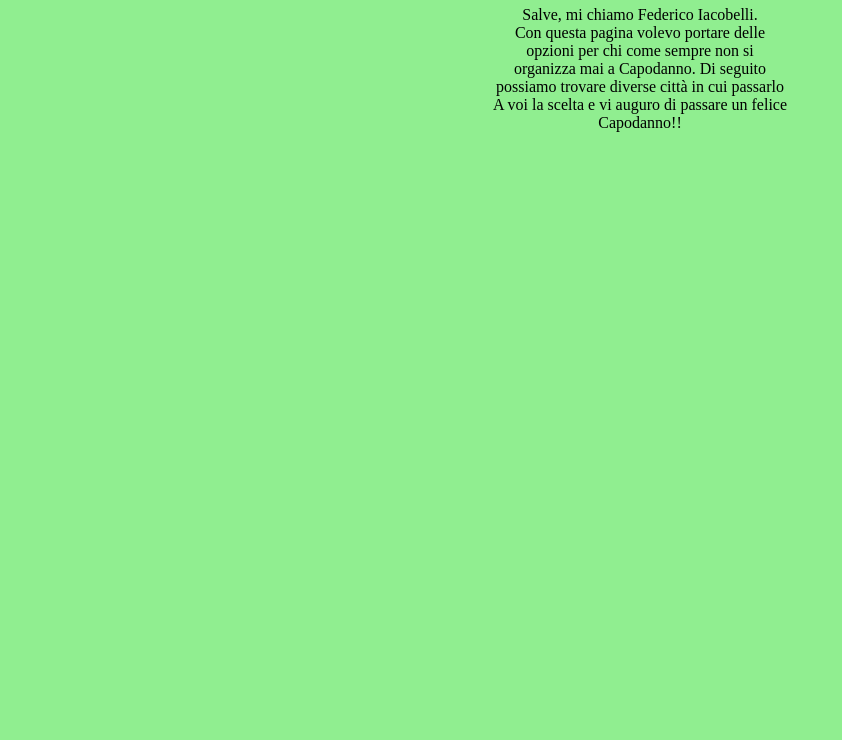
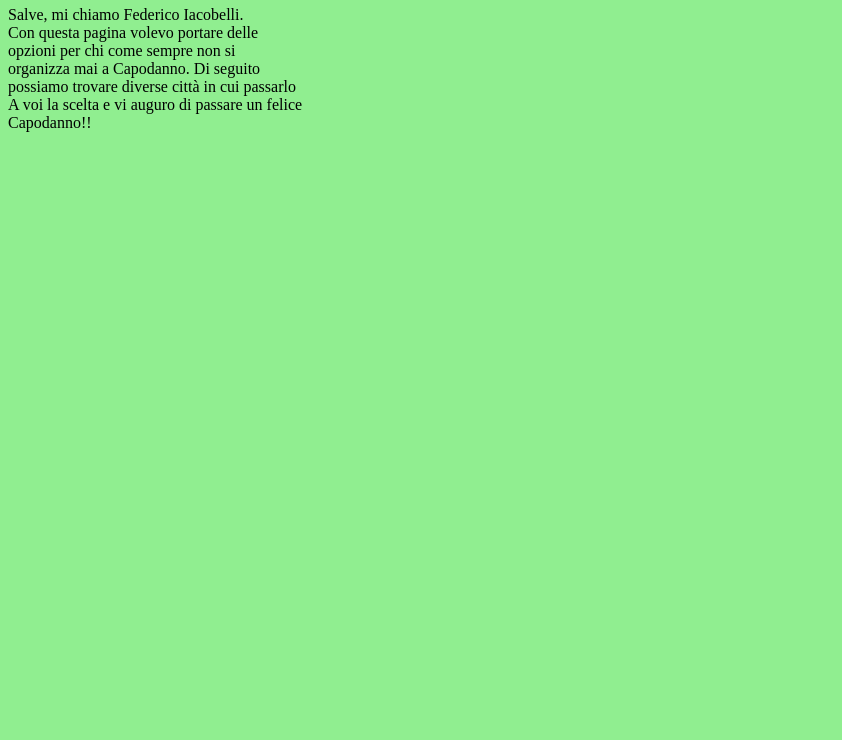
Before and after one commit to fefi6969/fefi6969.github.io, a plain HTML site: page index.html in a window 1280 px wide. Shown: the part 60-800 px from the top of the page, without its empty margins (0-842 px from the left). Drawn offline with Linux system fonts and the light colour scheme.

Commit message:
Update index.html

```diff
--- a/index.html
+++ b/index.html
@@ -5,7 +5,7 @@
 
   <body bgcolor="lightgreen">
     <h1>Capodanno 2023</h1>
-    <center>
+    <align="right">
       Salve, mi chiamo Federico Iacobelli. <br>
       Con questa pagina volevo portare delle <br>
       opzioni per chi come sempre non si <br>
@@ -13,6 +13,5 @@
       possiamo trovare diverse città in cui passarlo <br>
       A voi la scelta e vi auguro di passare un felice <br>
       Capodanno!!
-    </center>
   </body>
 </html>
```
